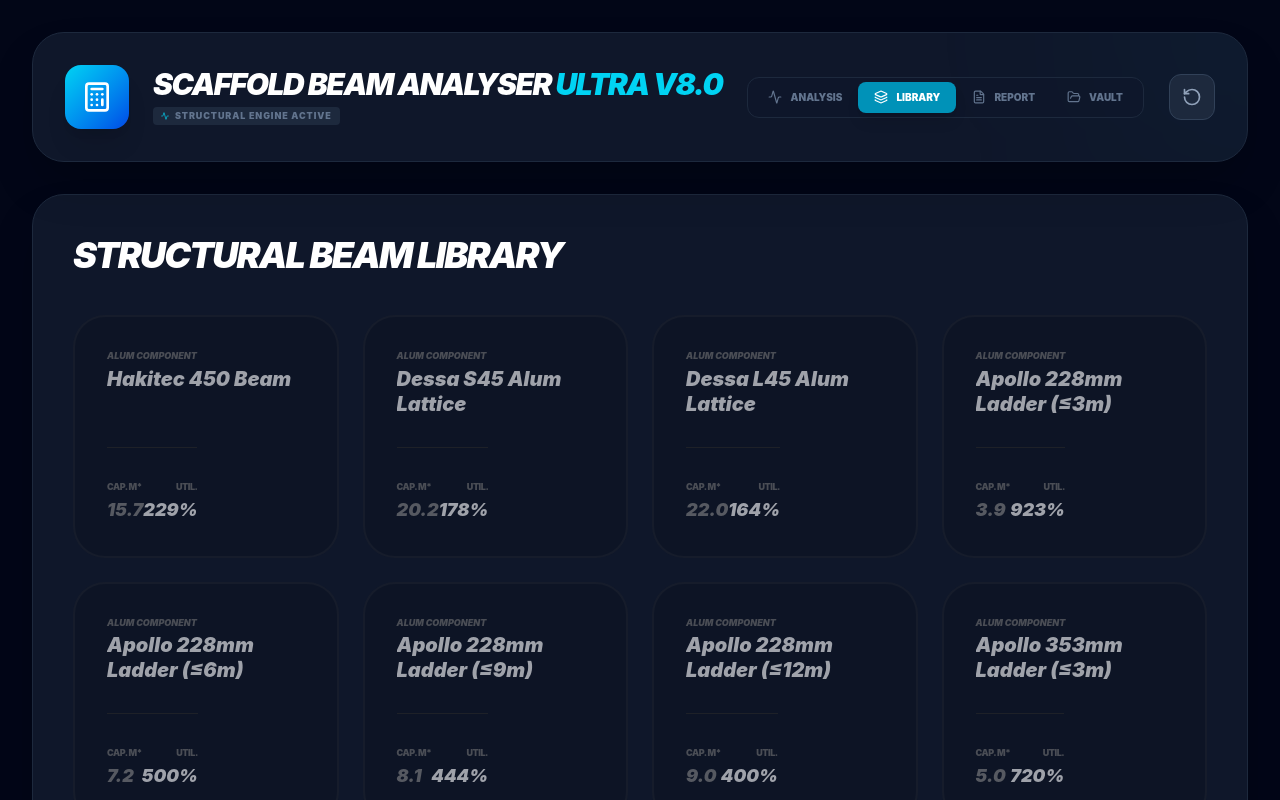
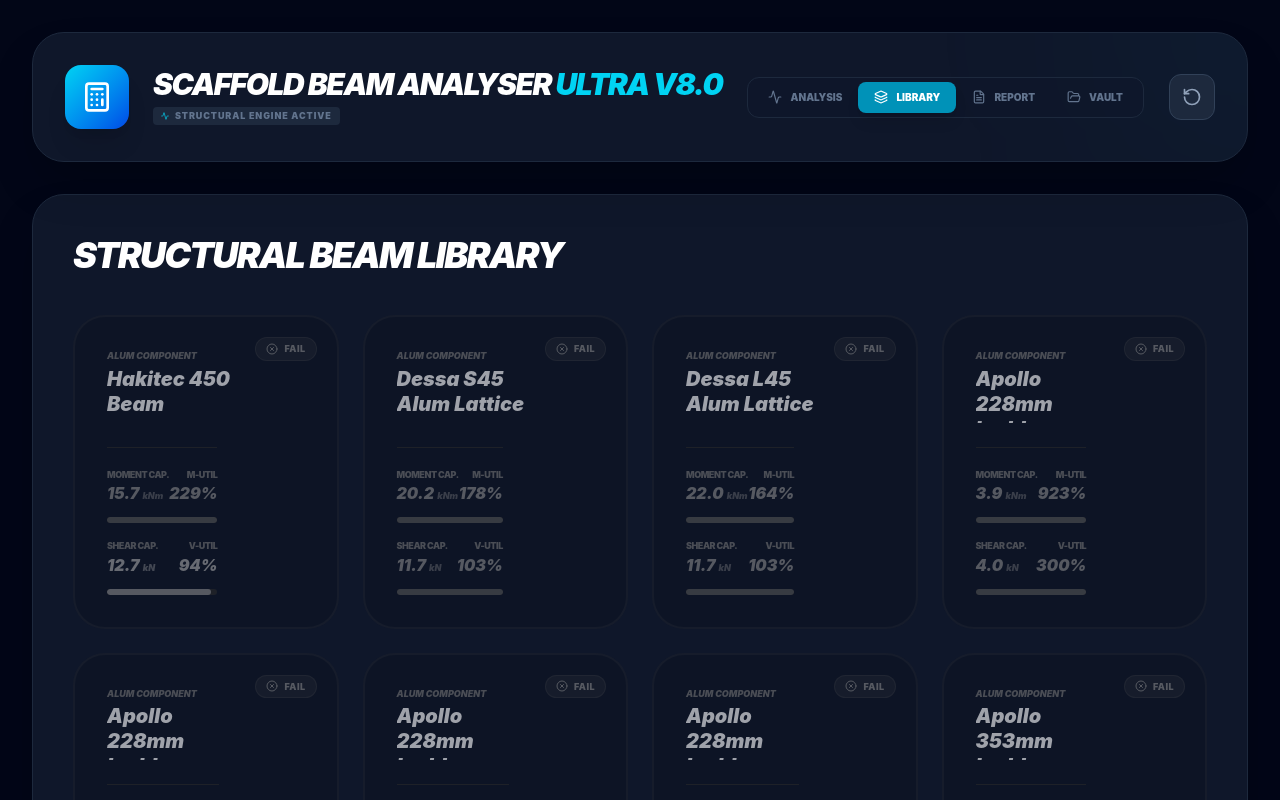
Before and after one commit to ch661024-sys/scaffold-analyser, a React (Vite) app: page / in a window 1280 px wide. Both pictures are taken after a click on the button "LIBRARY". Shown: the top 800 px of the page. Built offline with nearby package versions, Linux system fonts and the light colour scheme.

Commit message:
feat: restore hover tooltips and shear check on library

```diff
--- a/src/App.jsx
+++ b/src/App.jsx
@@ -566,9 +566,9 @@
               </div>
 
               <div className="grid grid-cols-1 md:grid-cols-3 gap-8">
-                <GraphTile title="Shear Envelope" color="#f43f5e" unit="kN"><ResponsiveContainer width="100%" height="100%"><ComposedChart data={analysisResults.plotData}><CartesianGrid vertical={false} stroke="#1e293b" /><XAxis hide dataKey="x" /><YAxis fontSize={9} stroke="#475569" /><Area type="stepAfter" dataKey="shear" stroke="#f43f5e" fill="#f43f5e" fillOpacity={0.1} strokeWidth={3} /></ComposedChart></ResponsiveContainer></GraphTile>
-                <GraphTile title="Moment Envelope" color="#3b82f6" unit="kNm"><ResponsiveContainer width="100%" height="100%"><ComposedChart data={analysisResults.plotData}><CartesianGrid vertical={false} stroke="#1e293b" /><XAxis hide dataKey="x" /><YAxis reversed fontSize={9} stroke="#475569" /><Area type="monotone" dataKey="moment" stroke="#3b82f6" fill="#3b82f6" fillOpacity={0.1} strokeWidth={3} /></ComposedChart></ResponsiveContainer></GraphTile>
-                <GraphTile title="Deflection Shape" color="#818cf8" unit="mm"><ResponsiveContainer width="100%" height="100%"><ComposedChart data={analysisResults.plotData}><CartesianGrid vertical={false} stroke="#1e293b" /><XAxis hide dataKey="x" /><YAxis reversed fontSize={9} stroke="#475569" /><Area type="monotone" dataKey="deflection" stroke="#818cf8" fill="#818cf8" fillOpacity={0.1} strokeWidth={3} /></ComposedChart></ResponsiveContainer></GraphTile>
+                <GraphTile title="Shear Envelope" color="#f43f5e" unit="kN"><ResponsiveContainer width="100%" height="100%"><ComposedChart data={analysisResults.plotData}><CartesianGrid vertical={false} stroke="#1e293b" /><XAxis hide dataKey="x" /><YAxis fontSize={9} stroke="#475569" /><Tooltip contentStyle={{ background: '#0f172a', border: '1px solid #334155', borderRadius: '12px', fontSize: '11px', fontWeight: 'black' }} labelFormatter={v => `x = ${Number(v).toFixed(2)} m`} formatter={(v, n) => [`${Number(v).toFixed(3)} kN`, 'Shear']} cursor={{ stroke: '#f43f5e', strokeWidth: 1, strokeDasharray: '4 2' }} /><Area type="stepAfter" dataKey="shear" stroke="#f43f5e" fill="#f43f5e" fillOpacity={0.1} strokeWidth={3} /></ComposedChart></ResponsiveContainer></GraphTile>
+                <GraphTile title="Moment Envelope" color="#3b82f6" unit="kNm"><ResponsiveContainer width="100%" height="100%"><ComposedChart data={analysisResults.plotData}><CartesianGrid vertical={false} stroke="#1e293b" /><XAxis hide dataKey="x" /><YAxis reversed fontSize={9} stroke="#475569" /><Tooltip contentStyle={{ background: '#0f172a', border: '1px solid #334155', borderRadius: '12px', fontSize: '11px', fontWeight: 'black' }} labelFormatter={v => `x = ${Number(v).toFixed(2)} m`} formatter={(v, n) => [`${Number(v).toFixed(3)} kNm`, 'Moment']} cursor={{ stroke: '#3b82f6', strokeWidth: 1, strokeDasharray: '4 2' }} /><Area type="monotone" dataKey="moment" stroke="#3b82f6" fill="#3b82f6" fillOpacity={0.1} strokeWidth={3} /></ComposedChart></ResponsiveContainer></GraphTile>
+                <GraphTile title="Deflection Shape" color="#818cf8" unit="mm"><ResponsiveContainer width="100%" height="100%"><ComposedChart data={analysisResults.plotData}><CartesianGrid vertical={false} stroke="#1e293b" /><XAxis hide dataKey="x" /><YAxis reversed fontSize={9} stroke="#475569" /><Tooltip contentStyle={{ background: '#0f172a', border: '1px solid #334155', borderRadius: '12px', fontSize: '11px', fontWeight: 'black' }} labelFormatter={v => `x = ${Number(v).toFixed(2)} m`} formatter={(v, n) => [`${Number(v).toFixed(3)} mm`, 'Deflection']} cursor={{ stroke: '#818cf8', strokeWidth: 1, strokeDasharray: '4 2' }} /><Area type="monotone" dataKey="deflection" stroke="#818cf8" fill="#818cf8" fillOpacity={0.1} strokeWidth={3} /></ComposedChart></ResponsiveContainer></GraphTile>
               </div>
 
               {/* DEFLECTION SUMMARY BLOCK (Added under graphs) */}
@@ -589,10 +589,45 @@
             <h2 className="text-3xl md:text-4xl font-black text-white uppercase italic tracking-tighter">STRUCTURAL BEAM LIBRARY</h2>
             <div className="grid grid-cols-1 sm:grid-cols-2 lg:grid-cols-3 xl:grid-cols-4 gap-6">
               {analysisSummary.beams.map((b, i) => (
-                <button key={i} onClick={() => { setSelectedBeamIdx(SCAFFOLD_BEAMS.findIndex(orig => orig.name === b.name)); setActiveTab('analysis'); }} className={`p-6 md:p-8 rounded-[2rem] border-2 text-left transition-all relative flex flex-col justify-between ${b.passBoth ? 'bg-slate-900 border-emerald-500/30 shadow-xl hover:border-emerald-500' : 'bg-slate-950/20 border-rose-500/20 opacity-60 grayscale hover:grayscale-0'}`}>
-                  {b.passBoth && <div className="absolute top-6 right-6 bg-emerald-500 p-1.5 rounded-full"><CheckCircle className="w-4 h-4 text-white" /></div>}
-                  <div><div className="text-[9px] font-black text-slate-500 uppercase italic mb-1">{b.mat} Component</div><h4 className="text-lg md:text-xl font-black text-white italic mb-6 leading-tight h-14 overflow-hidden">{b.name}</h4></div>
-                  <div className="space-y-4 border-t border-slate-800 pt-6"><div className="flex justify-between"><div><span className="text-[9px] font-black text-slate-500 uppercase tracking-tighter">Cap. M*</span><div className={`text-lg font-black italic ${b.sM >= analysisResults.peakM ? 'text-emerald-400' : 'text-rose-400'}`}>{b.sM.toFixed(1)}</div></div><div className="text-right"><span className="text-[9px] font-black text-slate-500 uppercase tracking-tighter">Util.</span><div className="text-lg font-black italic text-white">{b.utilM.toFixed(0)}%</div></div></div></div>
+                <button key={i} onClick={() => { setSelectedBeamIdx(SCAFFOLD_BEAMS.findIndex(orig => orig.name === b.name)); setActiveTab('analysis'); }} className={`p-6 md:p-8 rounded-[2rem] border-2 text-left transition-all relative flex flex-col justify-between ${b.passBoth ? 'bg-slate-900 border-emerald-500/30 shadow-xl hover:border-emerald-500' : 'bg-slate-950/20 border-rose-500/20 opacity-60 hover:opacity-100 hover:grayscale-0 grayscale'}`}>
+                  {/* Pass/Fail badge */}
+                  <div className={`absolute top-5 right-5 px-2.5 py-1 rounded-full flex items-center gap-1.5 text-[9px] font-black uppercase tracking-wider ${b.passBoth ? 'bg-emerald-500/20 text-emerald-400 border border-emerald-500/30' : 'bg-rose-500/20 text-rose-400 border border-rose-500/30'}`}>
+                    {b.passBoth ? <CheckCircle className="w-3 h-3" /> : <XCircle className="w-3 h-3" />}
+                    {b.passBoth ? 'PASS' : 'FAIL'}
+                  </div>
+                  <div><div className="text-[9px] font-black text-slate-500 uppercase italic mb-1">{b.mat} Component</div><h4 className="text-lg md:text-xl font-black text-white italic mb-6 leading-tight h-14 overflow-hidden pr-16">{b.name}</h4></div>
+                  <div className="space-y-3 border-t border-slate-800 pt-5">
+                    {/* Moment row */}
+                    <div className="flex items-center justify-between">
+                      <div>
+                        <span className="text-[9px] font-black text-slate-500 uppercase tracking-tighter block">Moment Cap.</span>
+                        <span className={`text-base font-black italic ${b.sM >= analysisResults.peakM ? 'text-emerald-400' : 'text-rose-400'}`}>{b.sM.toFixed(1)} <span className="text-[9px] opacity-60">kNm</span></span>
+                      </div>
+                      <div className="text-right">
+                        <span className="text-[9px] font-black text-slate-500 uppercase tracking-tighter block">M-Util</span>
+                        <span className={`text-base font-black italic ${b.utilM > 100 ? 'text-rose-400' : 'text-emerald-400'}`}>{b.utilM.toFixed(0)}%</span>
+                      </div>
+                    </div>
+                    {/* Moment bar */}
+                    <div className="h-1.5 w-full bg-slate-800 rounded-full overflow-hidden">
+                      <div className={`h-full rounded-full transition-all ${b.utilM > 100 ? 'bg-rose-500' : 'bg-blue-500'}`} style={{ width: `${Math.min(100, b.utilM)}%` }} />
+                    </div>
+                    {/* Shear row */}
+                    <div className="flex items-center justify-between pt-1">
+                      <div>
+                        <span className="text-[9px] font-black text-slate-500 uppercase tracking-tighter block">Shear Cap.</span>
+                        <span className={`text-base font-black italic ${b.sV >= analysisResults.peakV ? 'text-emerald-400' : 'text-rose-400'}`}>{b.sV.toFixed(1)} <span className="text-[9px] opacity-60">kN</span></span>
+                      </div>
+                      <div className="text-right">
+                        <span className="text-[9px] font-black text-slate-500 uppercase tracking-tighter block">V-Util</span>
+                        <span className={`text-base font-black italic ${b.utilV > 100 ? 'text-rose-400' : 'text-emerald-400'}`}>{b.utilV.toFixed(0)}%</span>
+                      </div>
+                    </div>
+                    {/* Shear bar */}
+                    <div className="h-1.5 w-full bg-slate-800 rounded-full overflow-hidden">
+                      <div className={`h-full rounded-full transition-all ${b.utilV > 100 ? 'bg-rose-500' : 'bg-rose-400'}`} style={{ width: `${Math.min(100, b.utilV)}%` }} />
+                    </div>
+                  </div>
                 </button>
               ))}
             </div>
```
